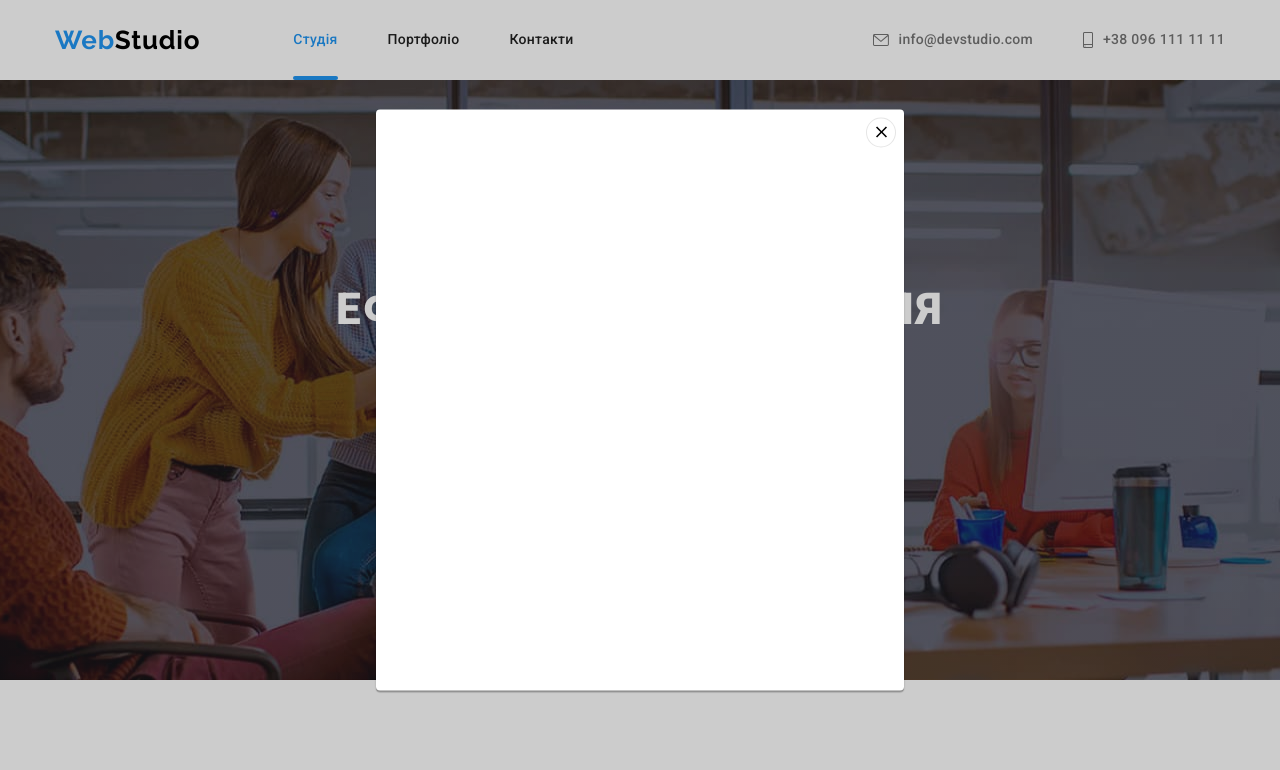
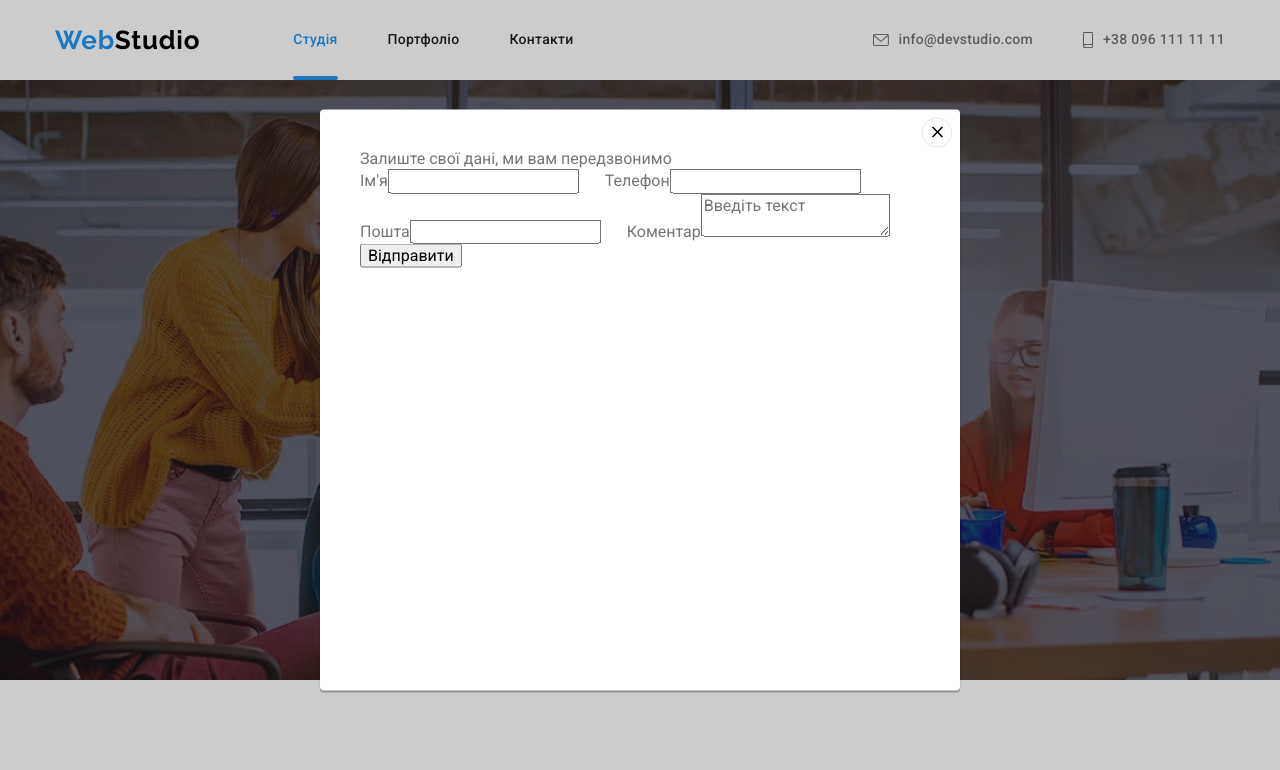
Before and after one commit to tet-n/goit-markup-hw-06, a plain HTML site: page index.html in a window 1280 px wide. Both pictures are taken after a click on the button "Замовити послугу". Shown: the top 770 px of the page. Drawn offline with nearby package versions, Linux system fonts and the light colour scheme.

Commit message:
added some modal-form markup

```diff
--- a/css/styles.css
+++ b/css/styles.css
@@ -757,6 +757,7 @@ img {
 }
 
 .modal {
+  padding: 40px;
   visibility: visible;
 
   position: absolute;
--- a/index.html
+++ b/index.html
@@ -74,7 +74,9 @@
           <ul class="feature-list list">
             <li class="feature-item">
               <div class="thumb">
-                <svg width="70" height="70"><use href="./images/icons.svg#antenna"></use></svg>
+                <svg width="70" height="70">
+                  <use href="./images/icons.svg#antenna"></use>
+                </svg>
               </div>
               <h3 class="feature-title">УВАГА ДО ДЕТАЛЕЙ</h3>
               <p class="feature-text">
@@ -83,7 +85,9 @@
             </li>
             <li class="feature-item">
               <div class="thumb">
-                <svg width="70" height="70"><use href="./images/icons.svg#clock"></use></svg>
+                <svg width="70" height="70">
+                  <use href="./images/icons.svg#clock"></use>
+                </svg>
               </div>
               <h3 class="feature-title">ПУНКТУАЛЬНІСТЬ</h3>
               <p class="feature-text">
@@ -92,7 +96,9 @@
             </li>
             <li class="feature-item">
               <div class="thumb">
-                <svg width="70" height="70"><use href="./images/icons.svg#diagram"></use></svg>
+                <svg width="70" height="70">
+                  <use href="./images/icons.svg#diagram"></use>
+                </svg>
               </div>
               <h3 class="feature-title">ПЛАНУВАННЯ</h3>
               <p class="feature-text">
@@ -101,7 +107,9 @@
             </li>
             <li class="feature-item">
               <div class="thumb">
-                <svg width="70" height="70"><use href="./images/icons.svg#astronaut"></use></svg>
+                <svg width="70" height="70">
+                  <use href="./images/icons.svg#astronaut"></use>
+                </svg>
               </div>
               <h3 class="feature-title">СУЧАСНІ ТЕХНОЛОГІЇ</h3>
               <p class="feature-text">
@@ -428,6 +436,34 @@
             <use href="./images/icons.svg#close-btn"></use>
           </svg>
         </button>
+
+        <!-- Форма -->
+        <p class="modal-text">Залиште свої дані, ми вам передзвонимо</p>
+
+        <form name="modal-form">
+          <label
+            >Ім'я<input type="text" name="username" />
+            <svg class="modal-form-icon" width="18" height="18">
+              <use href="./images/icons.svg#"></use>
+            </svg>
+          </label>
+          <label
+            >Телефон<input type="tel" name="tel" />
+            <svg class="modal-form-icon" width="18 " height="18">
+              <use href="./images/icons.svg#"></use>
+            </svg>
+          </label>
+          <label
+            >Пошта<input type="email" name="email" />
+            <svg class="modal-form-icon" width="18" height="18">
+              <use href="./images/icons.svg#"></use>
+            </svg>
+          </label>
+          <label>Коментар<textarea name="comment" placeholder="Введіть текст"></textarea></label>
+
+          <!-- <label for=""><input type="text" /></label> -->
+          <button type="submit" class="modal-form-btn">Відправити</button>
+        </form>
       </div>
     </div>
 
```
